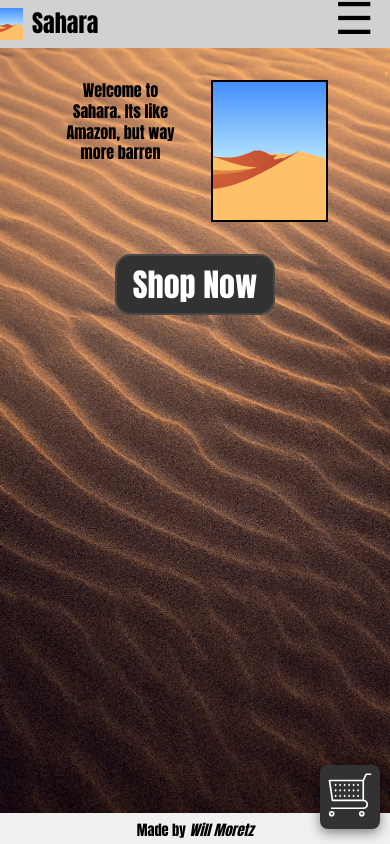
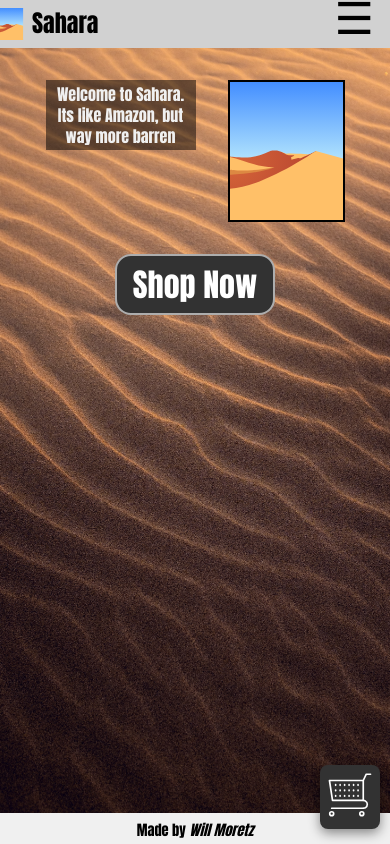
Before and after one commit to WillMoretz/shopping-cart, a React app: page /#/ in a window 390 px wide. Built offline with nearby package versions, Linux system fonts and the light colour scheme; no server answers.

Commit message:
adjusted homepage styles

```diff
--- a/src/index.css
+++ b/src/index.css
@@ -459,7 +459,7 @@ h2 {
 .homepage {
   display: grid;
   grid-template-columns: min-content min-content;
-  grid-template-rows: repeat(3, min-content);
+  grid-template-rows: min-content 1fr 1fr;
   grid-template-areas:
     "title img"
     "info img"
@@ -478,11 +478,21 @@ h2 {
   grid-area: title;
 }
 
+.homepage > p {
+  grid-area: info;
+  font-size: clamp(1rem, 3vw, 1.25rem);
+  width: min(30vw, 400px);
+  font-weight: 700;
+  padding-top: 2rem;
+}
+
 @media (max-width: 600px) {
   .homepage {
     grid-template-areas:
       "info img"
       "link link";
+    grid-template-rows: min-content min-content;
+    /* grid-template-columns: 1fr min-content; */
     row-gap: 2rem;
     background-image: url(img/sand.jpg);
     background-position: top;
@@ -491,13 +501,14 @@ h2 {
   .homepage > h2 {
     display: none;
   }
-}
 
-.homepage > p {
-  grid-area: info;
-  font-size: clamp(1rem, 3vw, 1.25rem);
-  width: min(30vw, 400px);
-  font-weight: 700;
+  .homepage > p {
+    color: rgb(240, 240, 240);
+    padding: 4px 2px 4px 2px;
+    background-color: rgba(0, 0, 0, 0.5);
+    min-width: 150px;
+    height: min-content;
+  }
 }
 
 .homepage > a {
@@ -507,10 +518,11 @@ h2 {
   color: white;
   width: fit-content;
   height: fit-content;
-  place-self: center;
+  justify-self: center;
+  align-self: top;
   padding: 0.25em 0.5em 0.25em 0.5em;
   border-radius: 16px;
-  border: 2px solid rgba(256, 256, 256, 0.1);
+  border: 2px solid rgba(256, 256, 256, 0.6);
   transition: filter 225ms ease-in-out;
 }
 
```
